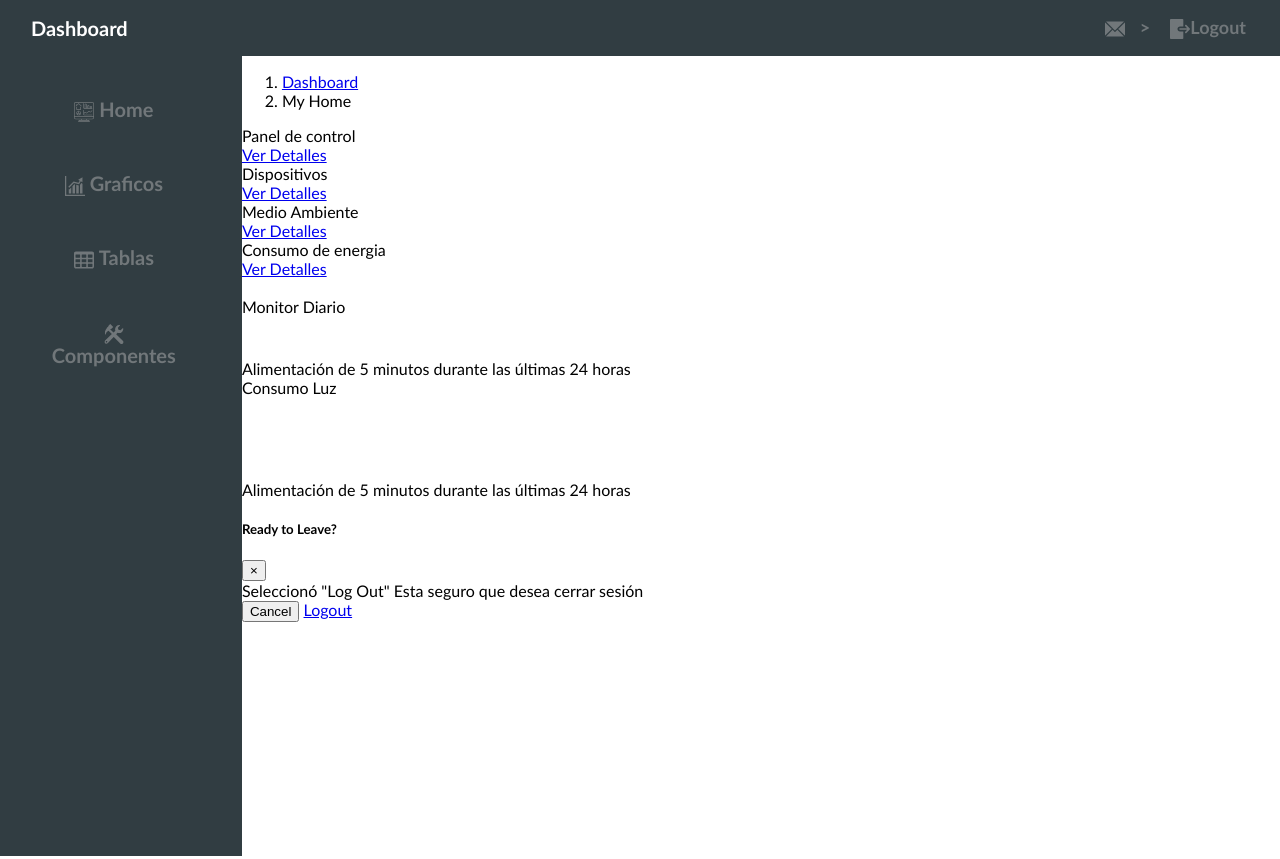
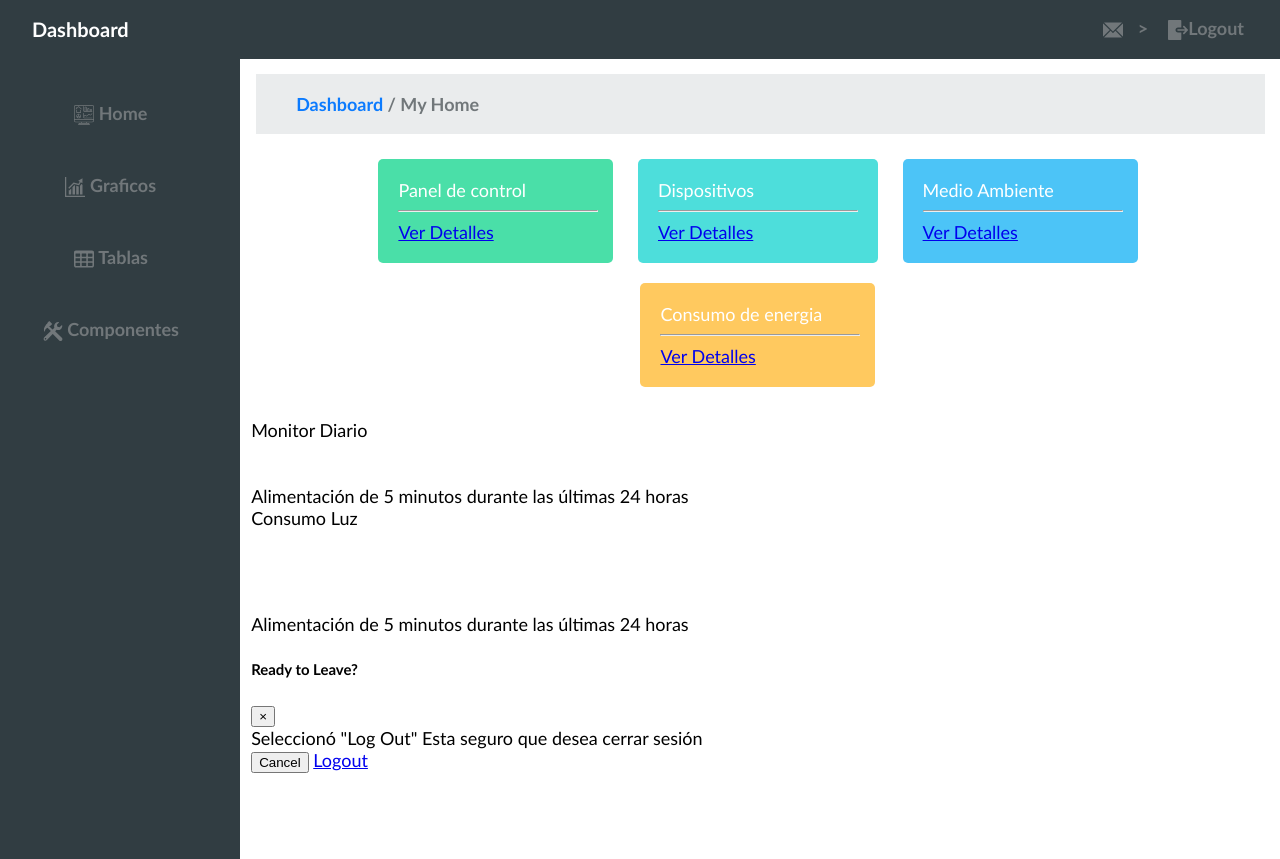
Before and after one commit to ferfrasa/dashboardcss, a plain HTML site: page index.html in a window 1280 px wide. Drawn offline with Linux system fonts and the light colour scheme.

Commit message:
Modificaciones en article controles

```diff
--- a/css/styles.css
+++ b/css/styles.css
@@ -5,6 +5,8 @@ body{
     height: 100%;
     background-color:white;
     font-family: 'Trebuchet MS', 'Lucida Sans Unicode', 'Lucida Grande', 'Lucida Sans', Arial, sans-serif;
+    font-size:  18px;
+
 }
 header, nav,#menu{
    background-color: #313d42;
@@ -14,9 +16,11 @@ article{
     margin-right: -2.85px;
     background: white;
     float: right;
-    width: 81.72%;
+    width: 80.2%;
     height: 100%;
     position: relative;
+    padding: 10px;
+
 }
 header {
     height: 20%;
@@ -32,7 +36,7 @@ header >a{
     font-weight: bold;
     /*color: #71777a;*/
 }
-header >a:link, #menu>nav>ul>li>a:link{
+header >a:link, #menu>nav>ul>li>a:link, #navegador>ol>li>a{
     text-decoration: none;
 }
 header ul>li>a{
@@ -41,7 +45,7 @@ header ul>li>a{
     display: inline-block;
     padding-bottom: 5px;
 }
-header ul>li>a>span+span, #menu >nav>ul>li>a>span+span{
+header ul>li>a>span+span, #menu >nav>ul>li>a>span+span, #navegador>ol>li{
    /* font-size: 16px;
     color: #ffffff;
     display: inline-block;*/
@@ -62,7 +66,7 @@ header> ul>li{
 header> ul>li>a:hover{
    color: #0c7bfe !important;
 }
-header>ul{
+header>ul,#navegador>ol>li{
     display: inline;
 }
 
@@ -98,7 +102,8 @@ span[nombre="mensajes"],span[nombre="logout"],span[nombre="tablas"],span[nombre=
     margin-bottom: -10px;
 }
 
-span[nombre="mensajes"]:hover,span[nombre="logout"]:hover, header ul>li>a>span+span:hover, #menu>nav>ul>li>a>span:hover
+span[nombre="mensajes"]:hover,span[nombre="logout"]:hover, header ul>li>a>span+span:hover,
+ #menu>nav>ul>li>a>span:hover,#navegador>ol>li>a
 {
     color:#0c7bfe !important;
     fill: #0c7bfe !important;
@@ -121,15 +126,59 @@ nav{
     vertical-align: middle;
 }
 
-#menu >nav>ul{
+#menu >nav>ul,#navegador>ol>li{
     list-style: none;
 }
+.iconosM{
+   padding: 25px;
+}
+#navegador{
+    background-color: #eaeced;
+    margin-bottom: 15px;
+    margin-left: 5px;
+    margin-top: 5px;
+    padding: 1px 0px 1px 0px;
+}
 
-.iconosM{
-    font-size:  20px;
-    padding: 25px;
+[tipo]{
+    color: #ffffff;
+    display: inline-block;
+    text-align: left;
+    vertical-align: middle;
+    margin: 10px;
+    padding: 20px;
+    width: 200px;
+    border-radius: 5px;
 
 }
+[tipo="panel"]{
+  background-color: #4adfa8;
+  padding-right: 15px;
+
+}
+[tipo="dispositivos"]{
+   background-color: #4ddedb;
+
+}
+[tipo="medio"]{
+    background-color: #4cc4f7;
+    padding-right: 15px;
+
+}
+[tipo="consumo"]{
+    background-color: #ffc95f;
+    padding-right: 15px;
+
+}
+.borde{
+    margin-bottom: 100px #71777a solid;
+
+}
+.centro{
+    text-align:center;
+}
+
+
 
 
 /*Monitor menor a 800px*/
--- a/index.html
+++ b/index.html
@@ -97,91 +97,94 @@
     </div>
 
     <article>
-    <div class="content-wrapper">
-        <div class="container-fluid">
+    <div >
+       <!-- <div>-->
             <!-- Breadcrumbs-->
-            <ol class="breadcrumb">
-                <li class="breadcrumb-item">
-                    <a href="index.html">Dashboard</a>
+        <section id="navegador">
+            <ol>
+                <li >
+                    <a href="#">Dashboard </a>
                 </li>
-                <li class="breadcrumb-item active">My Home</li>
+                <li>/ My Home</li>
             </ol>
+        </section>
+        <section>
 
-            <div class="row">
-                <div class="col-lg-3">
-                    <div class="card text-white info o-hidden">
-                        <div class="card-body">
-                            <div class="card-body-icon">
-                                <i class="icon-gauge"></i>
+            <div class="centro">
+                <div tipo="panel">
+                    <div >
+                        <div class="borde">
+                            <div>
+                              <span ></span>
                             </div>
-                            <div class="mr-5">Panel de control</div>
+                            <div>Panel de control</div>
                         </div>
-                        <a class="card-footer text-white clearfix small z-1" href="#">
-                            <span class="float-left">Ver Detalles</span>
-                            <span class="float-right">
-                      <i class="fa fa-angle-right"></i>
+                        <hr><a  href="#">
+                            <span>Ver Detalles</span>
+
+                        </a>
+                    </div>
+                </div>
+
+                <div tipo="dispositivos">
+                    <div >
+                        <div class="borde" >
+                            <div>
+                                <i></i>
+                            </div>
+                            <div>Dispositivos </div>
+                        </div> <hr>
+                        <a  href="#">
+                            <span >Ver Detalles</span>
+                            <span >
+                      <i ></i>
                     </span>
                         </a>
                     </div>
                 </div>
-                <div class="col-lg-3">
-                    <div class="card text-white  verde o-hidden">
-                        <div class="card-body">
-                            <div class="card-body-icon">
-                                <i class="icon-rss"></i>
+                <div tipo="medio" >
+                    <div class="borde" >
+                        <div >
+                            <div >
+                                <i></i>
                             </div>
-                            <div class="mr-5">Dispositivos </div>
-                        </div>
-                        <a class="card-footer text-white clearfix small z-1" href="#">
-                            <span class="float-left">Ver Detalles</span>
-                            <span class="float-right">
-                      <i class="fa fa-angle-right"></i>
+                            <div >Medio Ambiente</div>
+                        </div> <hr>
+                        <a  href="#">
+                            <span >Ver Detalles</span>
+                            <span>
+                      <i ></i>
                     </span>
                         </a>
                     </div>
                 </div>
-                <div class="col-lg-3">
-                    <div class="card text-white azul o-hidden ">
-                        <div class="card-body">
-                            <div class="card-body-icon">
-                                <i class="icon-thermometer"></i>
-                            </div>
-                            <div class="mr-5">Medio Ambiente</div>
-                        </div>
-                        <a class="card-footer text-white clearfix small z-1" href="#">
-                            <span class="float-left">Ver Detalles</span>
-                            <span class="float-right">
-                      <i class="fa fa-angle-right"></i>
-                    </span>
-                        </a>
-                    </div>
-                </div>
-                <div class="col-lg-3">
-                        <div class="card text-white amarillo o-hidden">
-                            <div class="card-body">
-                                <div class="card-body-icon">
-                                    <i class="icon-light-bulb"></i>
+                <div tipo="consumo">
+                        <div class="borde">
+                            <div >
+                                <div >
+                                    <i ></i>
                                     <!--Icono-->
                                 </div>
-                                <div class="mr-5">Consumo de energia </div>
-                            </div>
-                            <a class="card-footer text-white clearfix small z-1" href="#">
-                                <span class="float-left">Ver Detalles</span>
-                                <span class="float-right">
-                          <i class="fa fa-angle-right"></i>
+                                <div ></div>Consumo de energia </div>
+                            </div> <hr>
+                            <a  href="#">
+                                <span >Ver Detalles</span>
+                                <span>
+                          <i ></i>
                         </span>
                             </a>
-                        </div>
-                    </div>
-            </div>
+                </div>
+                </div>
+           </div>
+         </section>
             <br>
             <!-- Area Chart Example-->
             <div class="row">
-                <div class="col-lg-8">
-                    <div class="card">
-                        <div class="card-header">
-                            <i class="fa fa-area-chart"></i> Monitor Diario</div>
-                        <div class="card-body">
+                <div >
+                    <div >
+                        <div>
+                            <i ></i> Monitor Diario</div>
+                        <div >
                             <canvas id="monitoring" width="100%" height="40%"></canvas>
                         </div>
                         <div class="card-footer small text-muted">Alimentación de 5 minutos durante las últimas 24 horas</div>
@@ -223,7 +226,7 @@
 
 
 
-    </div>
+    <!--</div>-->
     </article>
 </body>
 
```
